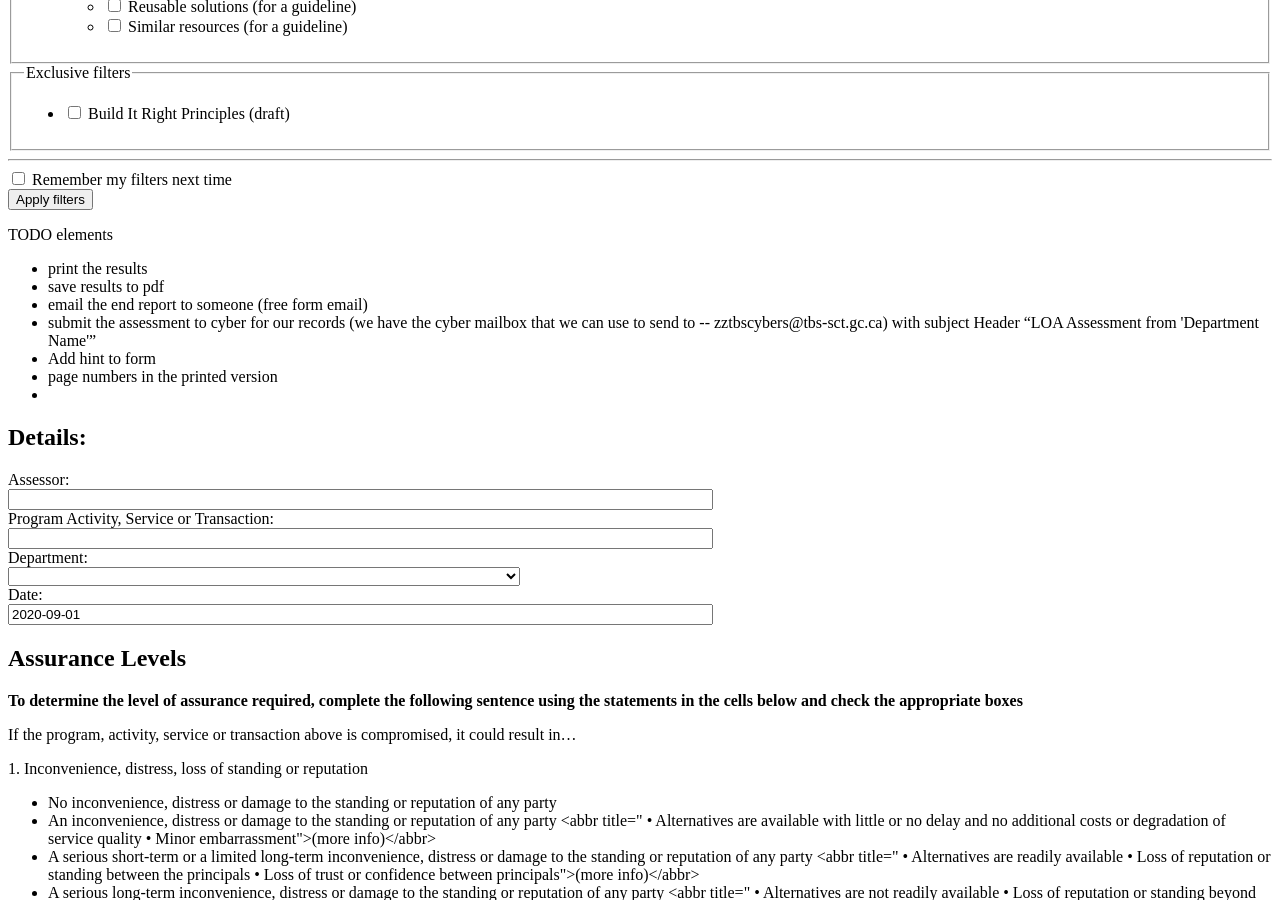
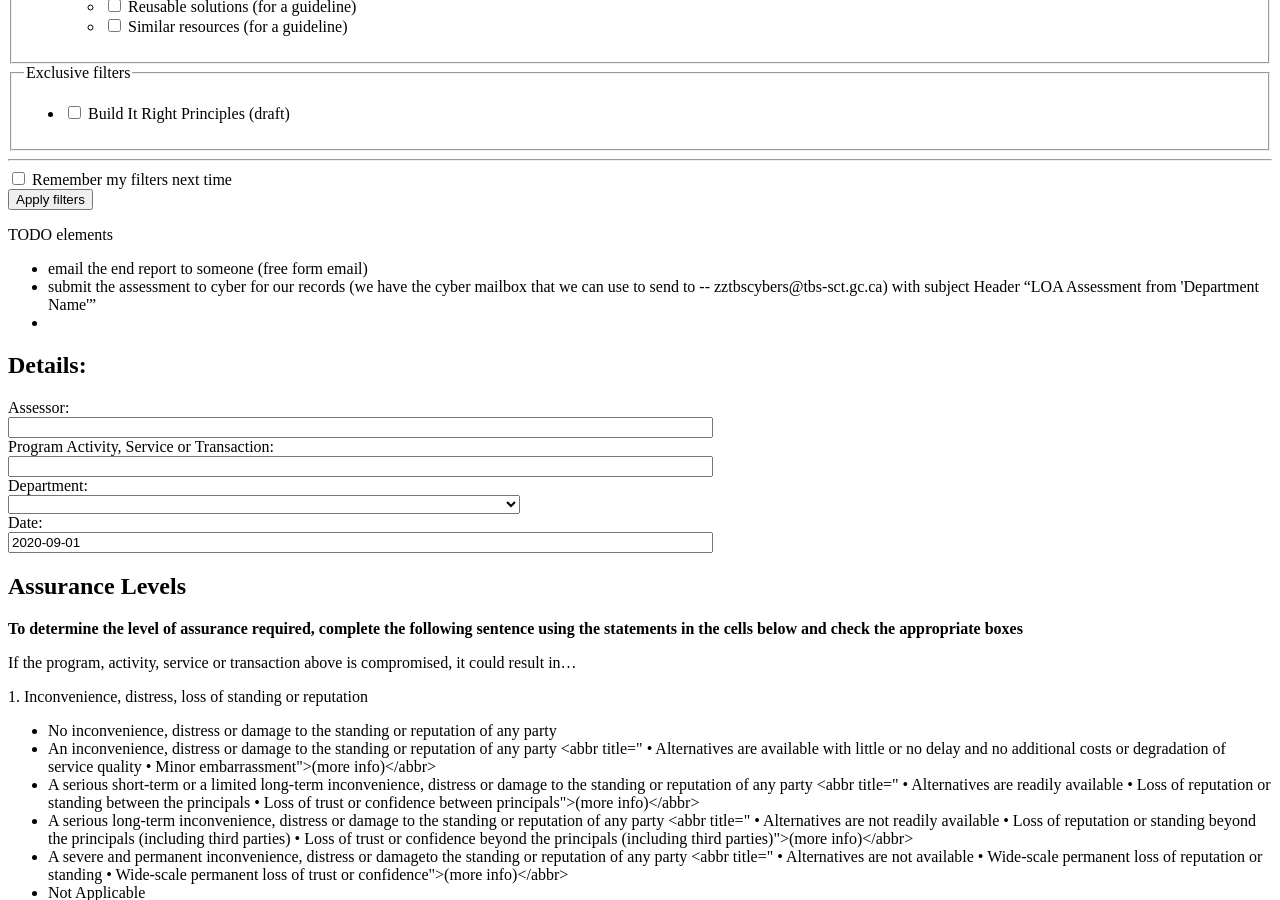
Before and after one commit to canada-ca/digital-playbook-guide-numerique, a Jekyll site: the page built from views-vues/assurance-level-requirement/en/assurance-level-requirement.html, in a window 1280 px wide and 900 px high, scrolled down 1637 px. Built offline with Jekyll 4.4.1, drawn with Linux system fonts in a browser that asks for light colours; comment, search, counter and statistics services are not loaded.

Commit message:
hide TODO list

```diff
--- a/views-vues/assurance-level-requirement/en/assurance-level-requirement.html
+++ b/views-vues/assurance-level-requirement/en/assurance-level-requirement.html
@@ -177,14 +177,10 @@ notApplicable: Not Applicable
 {% assign dataVariable = site.playbookData[page.lang] %}{%
 assign dataSource = site.data[dataVariable] %}
 
-<p>TODO elements
+<p class="hidden">TODO elements
 <ul>
-  <li>print the results</li>
-  <li>save results to pdf</li>
   <li>email the end report to someone (free form email)</li>
   <li>submit the assessment to cyber for our records (we have the cyber mailbox that we can use to send to -- zztbscybers@tbs-sct.gc.ca) with subject Header “LOA Assessment from 'Department Name'”</li>
-  <li>Add hint to form</li>
-  <li>page numbers in the printed version</li>
   <li></li>
 </ul>
 </p>
```
